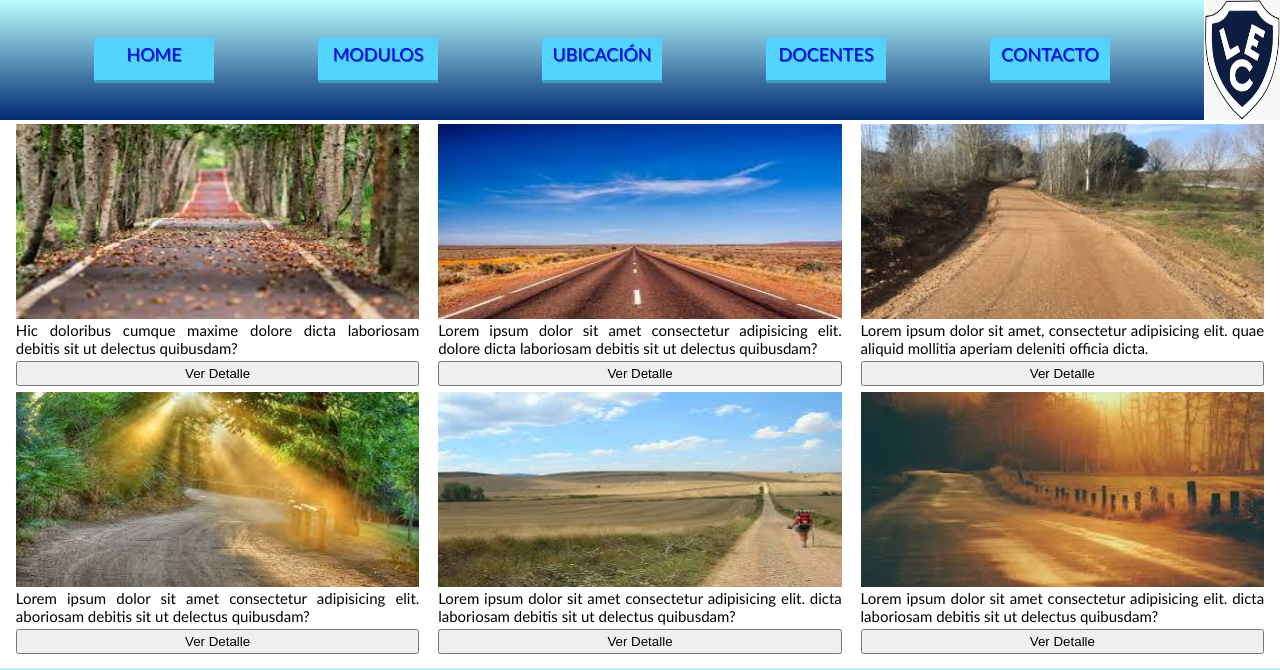
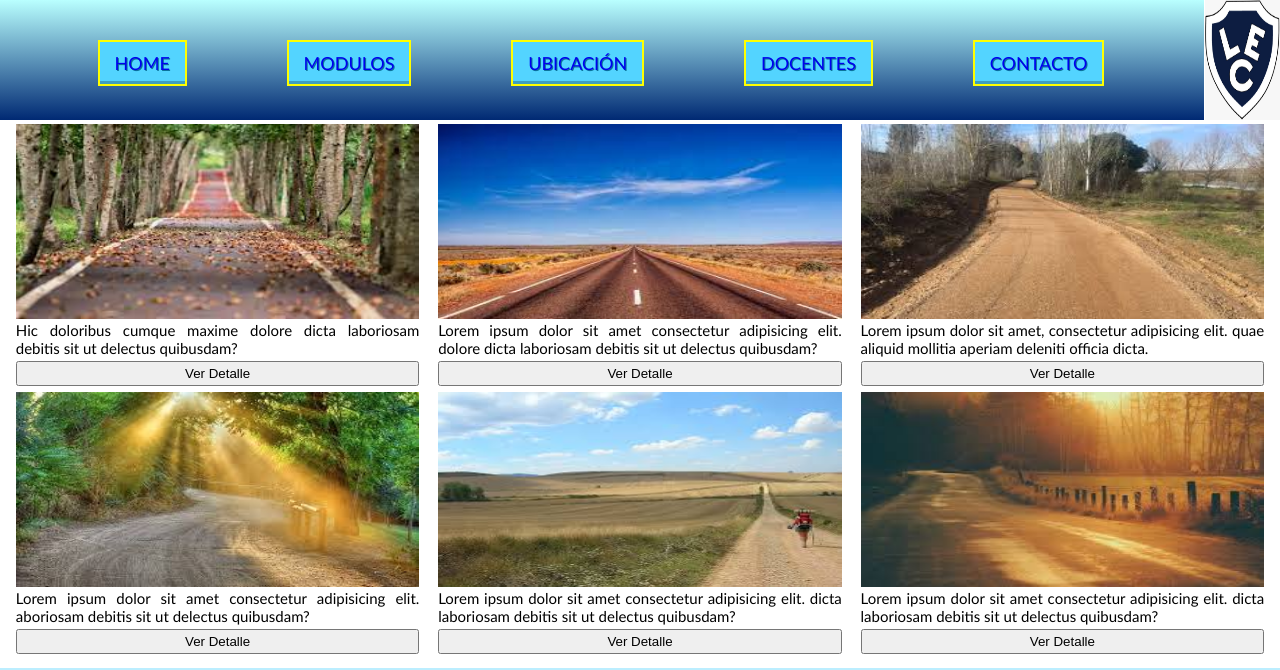
Before and after one commit to RodrigoAVV/proyecto-final-rodrigo-vidal, a plain HTML site: page index.html in a window 1280 px wide. Shown: the top 670 px of the page. Drawn offline with Linux system fonts and the light colour scheme.

Commit message:
Se agregan mejoras al menú

```diff
--- a/css/style.css
+++ b/css/style.css
@@ -66,19 +66,26 @@ Inicio estilo para el menú
 	*/
 }
 .menu nav ul li  {
-	height:4rem;
-	width:12rem;
 
-	margin:1rem;
-	text-align: center;
-/*
+}
+.menu nav ul li  a{
+	border:2px solid;
+	border-color:red;
+	margin-right:0.12em;
+	padding: 1rem 1.5rem;
+	box-shadow: inset 0px -3px 0px 0px rgba(0, 0, 0, 0.25);
+	text-shadow: 1px 1px 0px #0C749C;
+
+
+
+
 	border:2px solid;
 	border-color:yellow;
-	*/
+
     font-size: 1.8rem;
     background-color:#53d4ff;
-    box-shadow: inset 0px -3px 0px 0px rgba(0, 0, 0, 0.25);
-    text-shadow: 1px 1px 0px #0C749C;
+
+
     text-transform: uppercase;
 }
 .menu nav ul li {
@@ -114,7 +121,7 @@ div{
 	width:10rem;
 }
 */
-.menu nav ul  li:hover{
+.menu nav ul  li a:hover{
 	background-color:#def7ff;
 
 }
@@ -408,7 +415,7 @@ Inicio estilo index 768px
 	}
 
 	.menu nav ul li  {
-		margin:0.5rem;
+		margin:1.3rem;
 	}
 
 }
```
